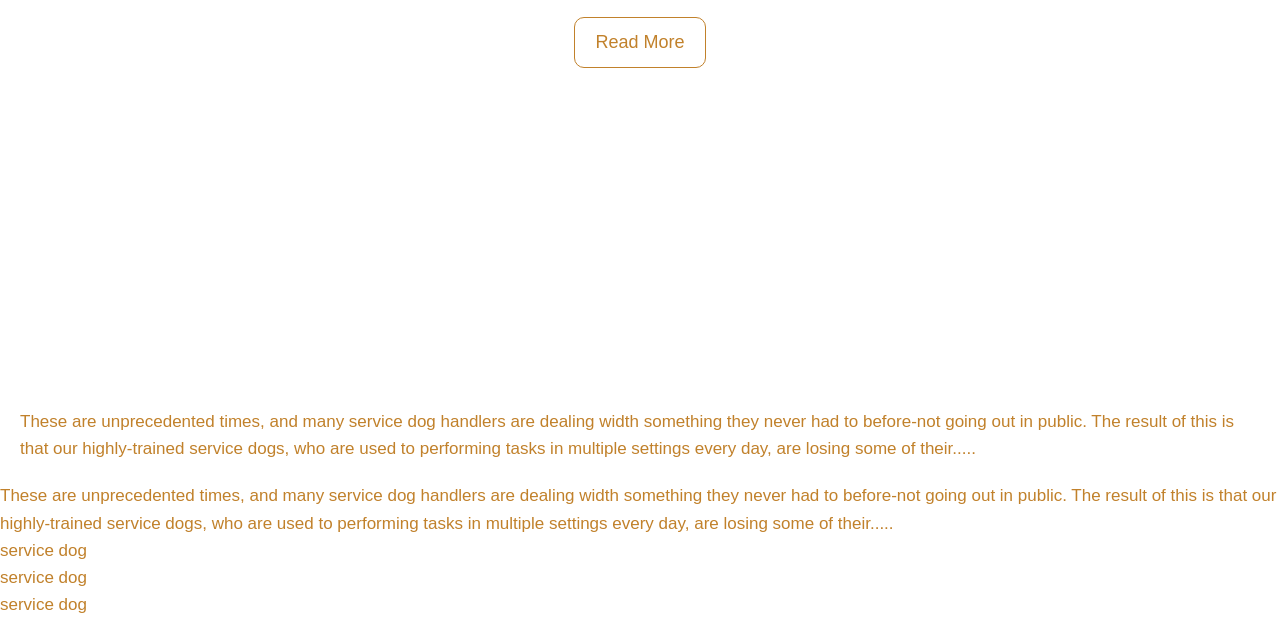
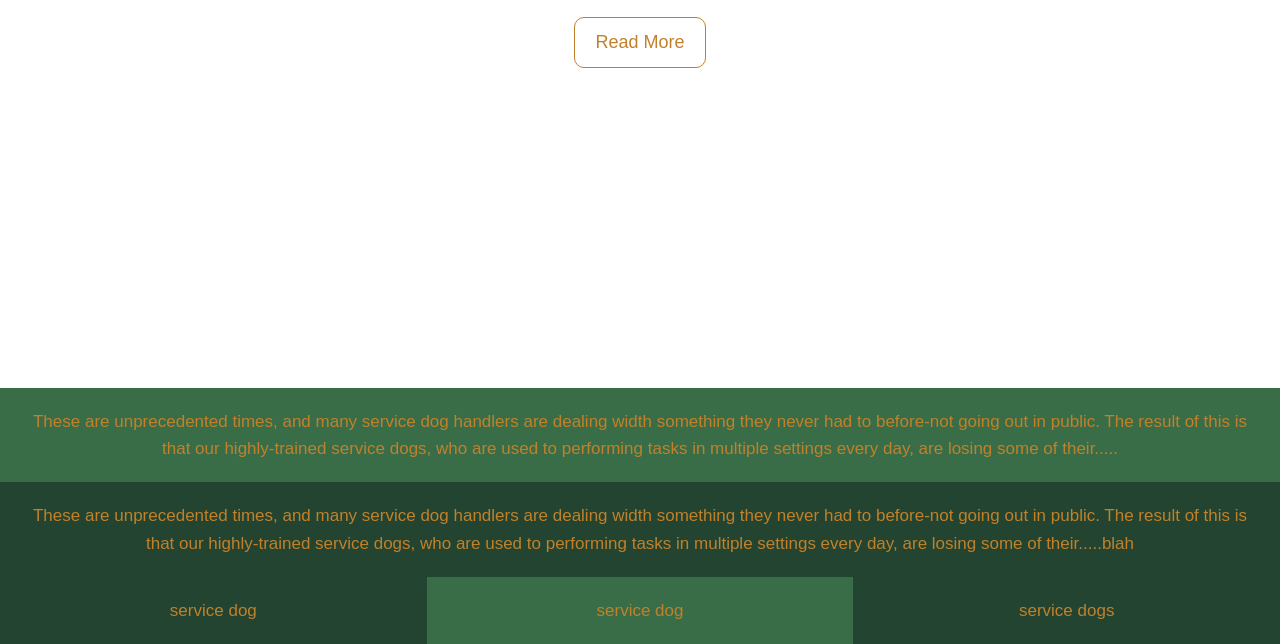
Before and after one commit to tgross90/pantherhacks-service-dog, a plain HTML site: page index.html in a window 1280 px wide. Shown: the part 412-1056 px from the top of the page. Before the commit the page ends 1030 px from the top, so only its background shows below. Drawn offline with Linux system fonts and the light colour scheme.

Commit message:
formatting changes to the sections and buttons

```diff
--- a/css/style.css
+++ b/css/style.css
@@ -52,5 +52,33 @@ body{
 
 #section-a{
     padding:20px;
-    background:
+    background: #396D48;
+    text-align:center;
+
 }
+
+#section-b{
+    padding:20px;
+    background: #234430;
+    text-align:center;
+
+}
+
+#section-c{
+    display:flex;
+    text-align:center;
+}
+
+#section-c div{
+    padding:20px;
+}
+
+#section-c .box-1, #section-c .box-3{
+    background: #234430;
+    flex: 1;
+}
+
+#section-c .box-2{
+    background: #396D48;
+    flex: 1;
+}
--- a/index.html
+++ b/index.html
@@ -12,7 +12,7 @@
         <p>Welcome! This website is for service dog handlers to have resources and find community
         during the COVID-19 pandemic.
         </p>
-        <a href="#" class="button">Read More</a>
+        <a href="#section-a" class="button">Read More</a>
     </header>
     <section id="section-a">
         <p>These are unprecedented times, and many service dog handlers are dealing width
@@ -26,19 +26,19 @@
         <p>These are unprecedented times, and many service dog handlers are dealing width
         something they never had to before-not going out in public. The result of this is
         that our highly-trained service dogs, who are used to performing tasks in multiple
-        settings every day, are losing some of their.....
+        settings every day, are losing some of their.....blah
         </p>
     </section>
 
     <section id="section-c">
-        <div class="box1">
+        <div class="box-1">
             service dog
         </div>
-        <div class="box2">
+        <div class="box-2">
             service dog
         </div>
-        <div class="box3">
-            service dog
+        <div class="box-3">
+            service dogs
         </div>
     </section>
 
```
